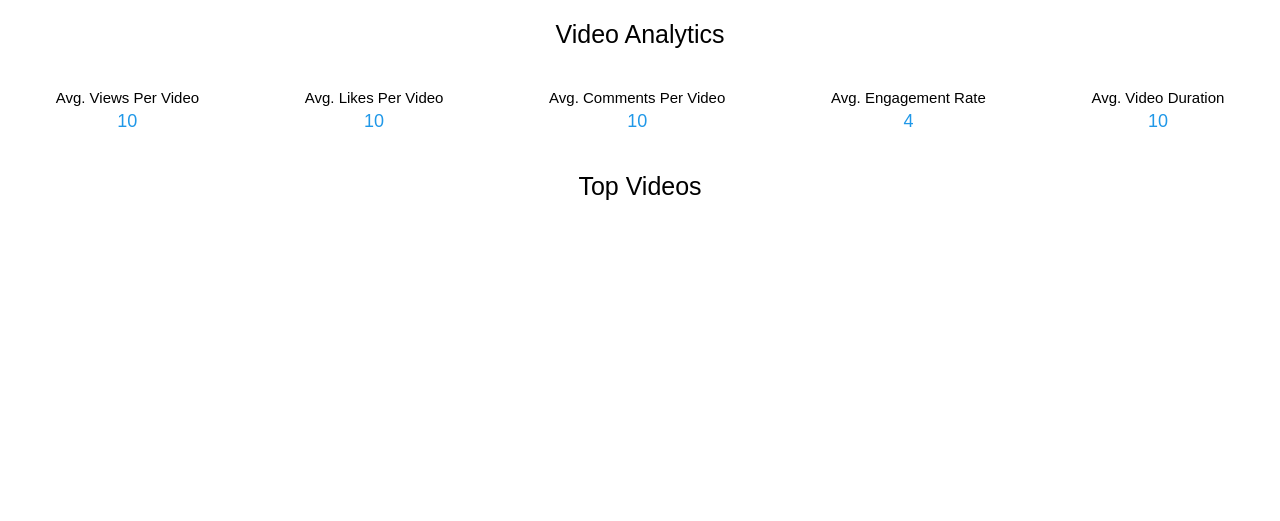
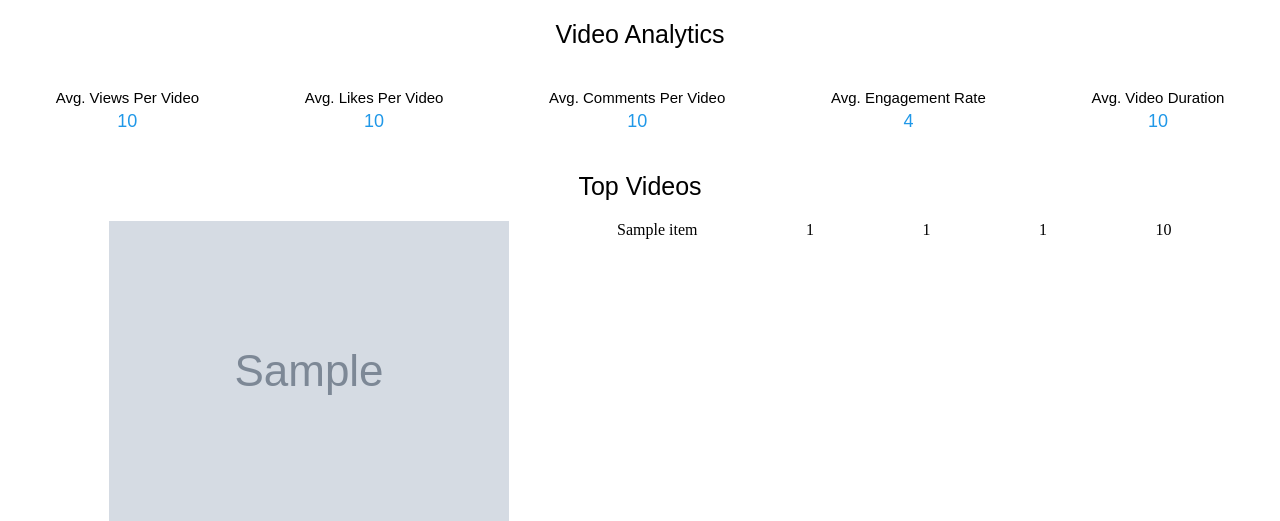
Before and after one commit to gabrieltsferreira/YTChannelDataExtractor, a Flask app: template templates/results.html in a window 1280 px wide. Shown: the part 1022-1543 px from the top of the page. Before the commit the page ends 1222 px from the top, so only its background shows below. Run offline with Flask 3, Linux system fonts and the light colour scheme; the template is opened without the code that fills it: most values are stand-ins (such as "Sample title", 1, 10 or a date in 2020); grey boxes marked "Sample" are stand-in pictures; some libraries are stand-ins or nearby versions.

Commit message:
render top video, no layout

```diff
--- a/templates/results.html
+++ b/templates/results.html
@@ -179,11 +179,16 @@
                     Top Videos
                 </div>
             </div>
-            <div class="analytics-info-row">
-                <div class="top-videos">
-
+            {% for item in insights['top_videos'] %}
+                <div class="analytics-info-row">
+                    <img src="{{ item['thumbnail_url'] }}">
+                    <div class="">{{ item['title'] }}</div>
+                    <div class="">{{ item['viewCount'] }}</div>
+                    <div class="">{{ item['likeCount'] }}</div>
+                    <div class="">{{ item['commentCount'] }}</div>
+                    <div class="">{{ item['duration'] }}</div>
                 </div>
-            </div>
+            {% endfor %}
         </div>
     </div>
 </body>
```
